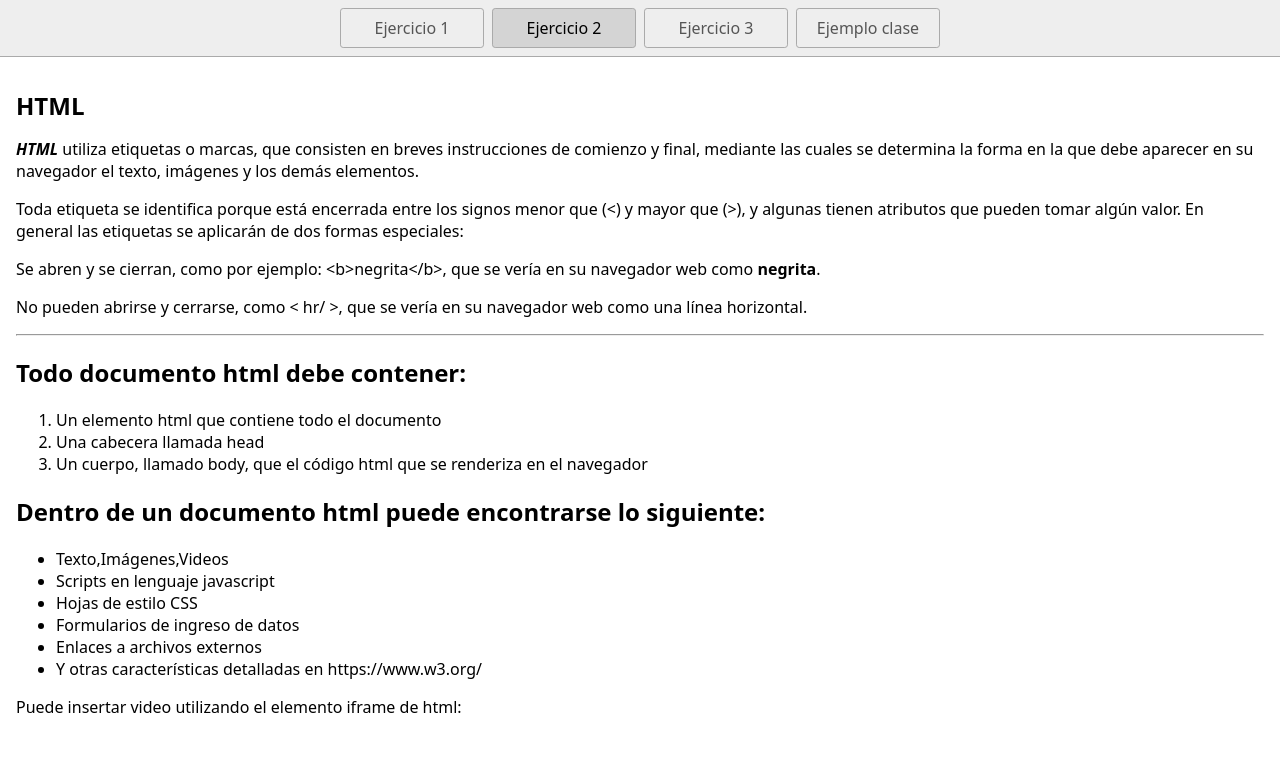
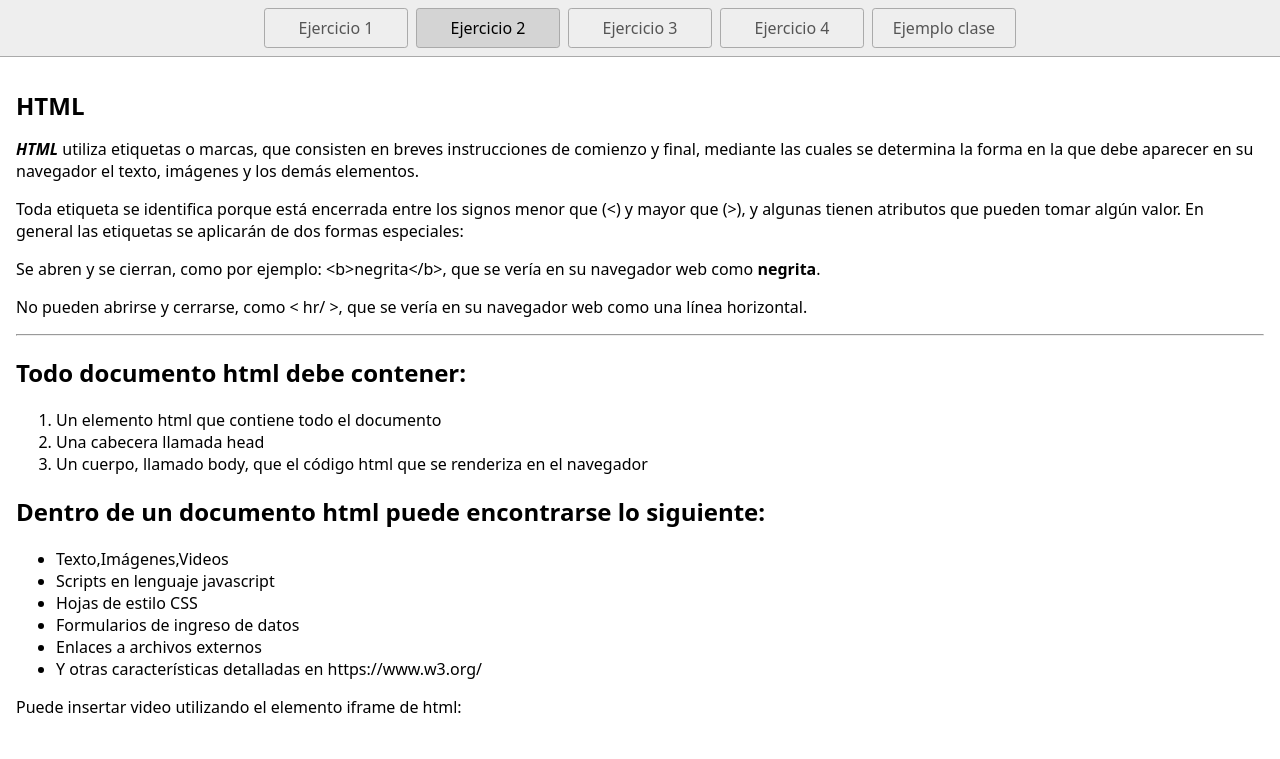
Before and after one commit to JuaniBertola/Ejercicios-HTML---PAV-II, a plain HTML site: page ejercicio2.html in a window 1280 px wide. Shown: the top 759 px of the page. Drawn offline with Linux system fonts and the light colour scheme.

Commit message:
4 files modified

```diff
--- a/ejercicio2.html
+++ b/ejercicio2.html
@@ -16,6 +16,7 @@
       <a href="/">Ejercicio 1</a>
       <a href="/ejercicio2.html" aria-current="page">Ejercicio 2</a>
       <a href="/ejercicio3.html" >Ejercicio 3</a>
+      <a href="/ejercicio4.html">Ejercicio 4</a>
       <a href="/page2.html">Ejemplo clase</a>
     </nav>
     <main>
```
Also changed, not shown: ejercicio3.html (+1 -0 lines), index.html (+1 -0 lines), page2.html (+1 -0 lines).
